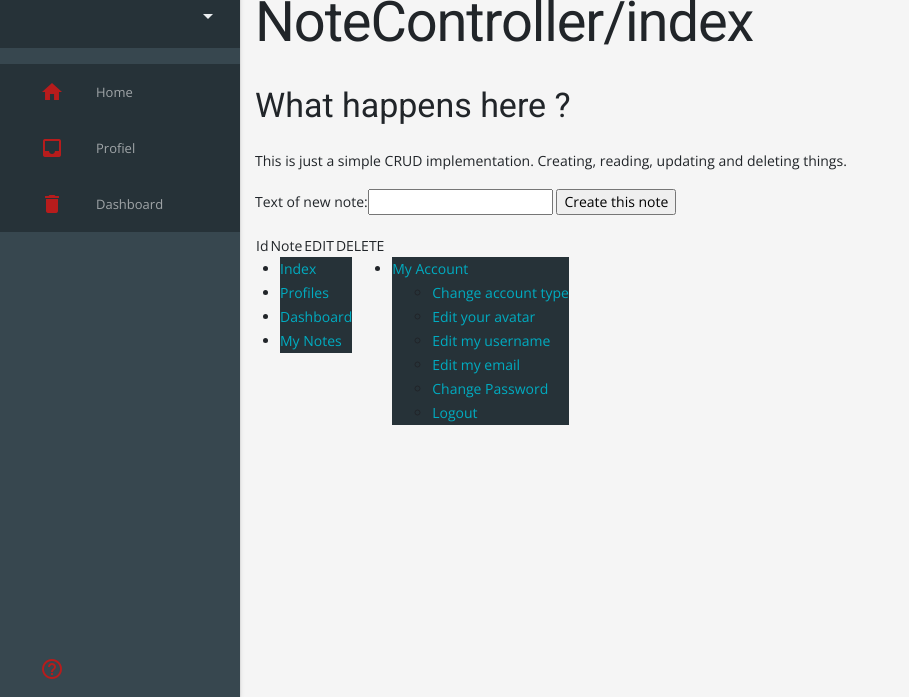
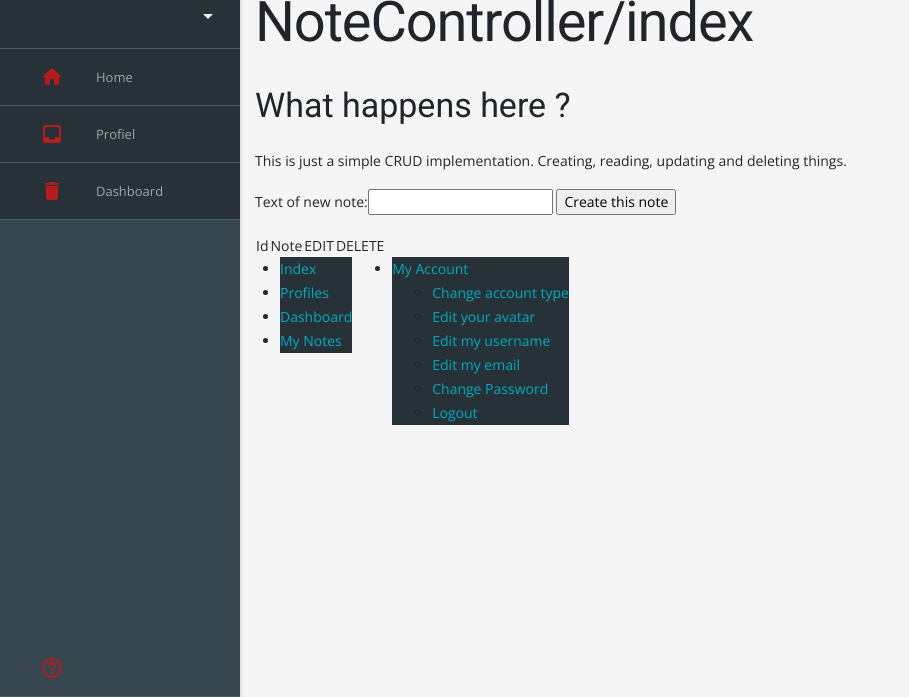
Before and after one commit to ErhunYilman/dashboard, a PHP site: template application/view/note/index.php in a window 1280 px wide. Shown: the part 103-800 px from the top of the page, without its empty margins (0-909 px from the left). Run offline with PHP 8.4, Linux system fonts and the light colour scheme; the template is opened without the code that fills it, so the values that code supplies are empty; some libraries are stand-ins or nearby versions.

Commit message:
changed colorsof  navbar and styleing

```diff
--- a/public/css/dashboard.css
+++ b/public/css/dashboard.css
@@ -103,6 +103,7 @@ html, body {
 }
 .mdl-navigation{
   background-color: #37474f;
+  padding-top: 0 !important;
 }
 .demo-layout .demo-navigation .mdl-navigation__link {
   display: -webkit-box !important;
@@ -121,6 +122,15 @@ html, body {
   color: rgba(255, 255, 255, 0.56);
   font-weight: 500;
 }
+
+.mdl-navigation__link{
+  border-bottom: #4d5c63 1px solid;
+}
+.mdl-navigation__link:first-of-type{
+  border-top: #4d5c63 1px solid;
+}
+
+
 .demo-layout .demo-navigation .mdl-navigation__link:hover {
   background-color: #9E9E9E;
   color: #37474F;
```
